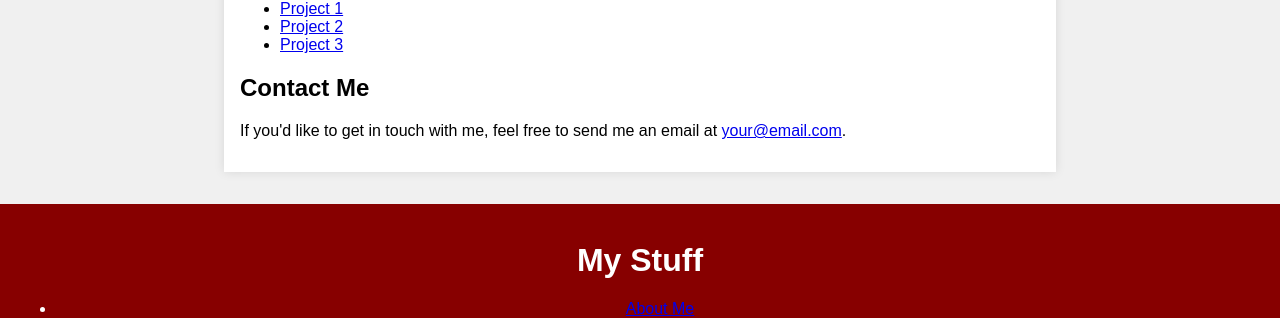
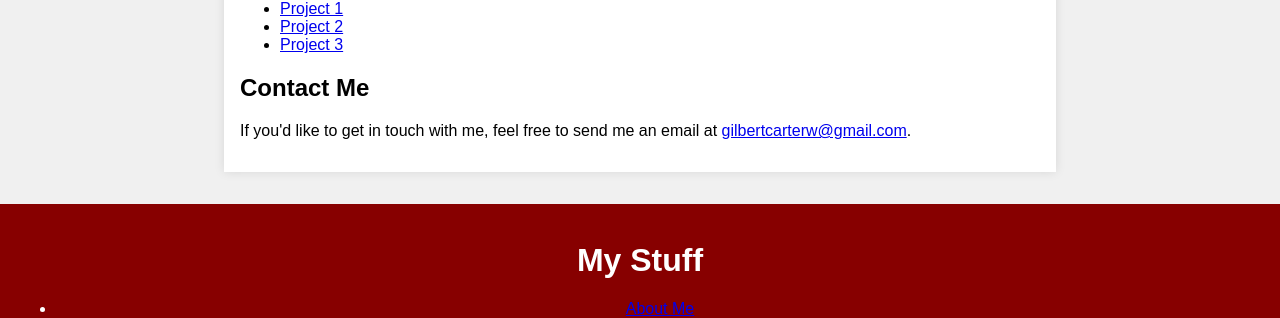
Before and after one commit to TechnoDidact/Caloriecount.github.io, a Jekyll site: the page index.html, which Jekyll copies as it is, in a window 1280 px wide. Shown: the part 477-795 px from the top of the page. Built offline with Jekyll 4.4.1, drawn with Linux system fonts in a browser that asks for light colours.

Commit message:
Update index.html

```diff
--- a/index.html
+++ b/index.html
@@ -62,7 +62,7 @@
         </ul>
 
         <h2>Contact Me</h2>
-        <p>If you'd like to get in touch with me, feel free to send me an email at <a href="mailto:your@email.com">your@email.com</a>.</p>
+        <p>If you'd like to get in touch with me, feel free to send me an email at <a href="mailto:gilbertcarterw@gmail.com">gilbertcarterw@gmail.com</a>.</p>
     </div>
 </body>
 </html>
```
